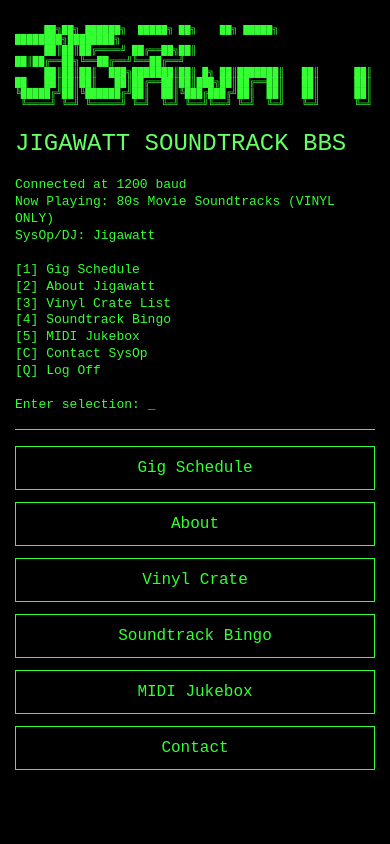
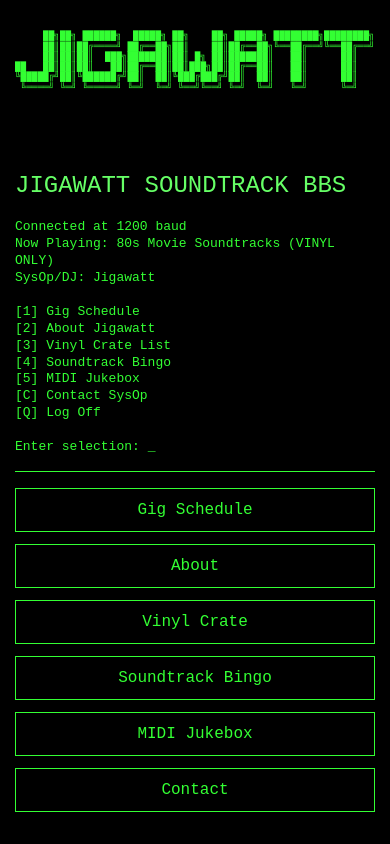
Before and after one commit to jigawattpdx/bbs, a plain HTML site: page index.html in a window 390 px wide. Drawn offline with Linux system fonts and the light colour scheme.

Commit message:
Add files via upload

```diff
--- a/index.html
+++ b/index.html
@@ -18,6 +18,7 @@
       padding: 15px;
       border: 2px solid #33ff33;
       box-shadow: 0 0 20px #0f0;
+      overflow: hidden;
     }
     h2 { color: #66ff66; font-weight: normal; }
     pre { white-space: pre-wrap; line-height: 1.3; }
@@ -39,11 +40,13 @@
     }
     .hidden { display: none; }
 
-    /* ASCII TITLE AUTO-SCALE */
+    /* ASCII TITLE — TRUE AUTO FIT */
     #asciiTitle {
-      font-size: clamp(8px, 2.5vw, 16px);
+      white-space: pre; /* preserve exact ASCII spacing */
+      display: inline-block;
+      transform-origin: top left;
+      font-size: 16px; /* base size for scaling */
       line-height: 1.1;
-      overflow-x: hidden;
     }
 
     /* MOBILE MODE */
@@ -77,7 +80,7 @@
   </style>
 </head>
 <body>
-<div class="screen">
+<div class="screen" id="screenContainer">
 
 <!-- MAIN MENU -->
 <div id="main">
@@ -123,9 +126,12 @@ Enter selection: <span class="blink">_</span>
 <pre>
 LAST THURSDAYS 7-9
 Cult Classics — Portland, OR
+Soundtrack BINGO
+Modest Prizes - Major Glory
 
 THIRD WEDNESDAYS 7-10
 Pharmacy Bar — Portland, OR
+Soundtrack BINGO
 </pre>
 <div class="mobile-menu"><button onclick="show('main')">Back</button></div>
 </div>
@@ -135,6 +141,7 @@ Pharmacy Bar — Portland, OR
 <h2>ABOUT JIGAWATT</h2>
 <pre>
 JIGAWATT spins nothing but
+the greatest and least great
 80s movie soundtracks on vinyl.
 </pre>
 <div class="mobile-menu"><button onclick="show('main')">Back</button></div>
@@ -203,19 +210,33 @@ function show(screen) {
 
 show('main');
 
-// HAPTIC FEEDBACK FOR MOBILE
-function triggerHaptic() {
-  if (navigator.vibrate) {
-    navigator.vibrate(20);
+// TRUE WIDTH-BASED ASCII AUTO FIT
+function autoFitTitle() {
+  const title = document.getElementById('asciiTitle');
+  const container = document.getElementById('screenContainer');
+
+  title.style.transform = 'scale(1)'; // reset
+
+  const containerWidth = container.clientWidth - 30; // padding buffer
+  const titleWidth = title.scrollWidth;
+
+  if (titleWidth > containerWidth) {
+    const scale = containerWidth / titleWidth;
+    title.style.transform = `scale(${scale})`;
   }
 }
 
-// Attach vibration to all buttons
+window.addEventListener('load', autoFitTitle);
+window.addEventListener('resize', autoFitTitle);
+
+// HAPTIC FEEDBACK
+function triggerHaptic() {
+  if (navigator.vibrate) navigator.vibrate(20);
+}
+
 function attachHaptics() {
   const buttons = document.querySelectorAll('button');
-  buttons.forEach(btn => {
-    btn.addEventListener('click', triggerHaptic);
-  });
+  buttons.forEach(btn => btn.addEventListener('click', triggerHaptic));
 }
 
 attachHaptics();
@@ -279,7 +300,7 @@ function nextMidi() {
 }
 
 // Tests
-console.assert(typeof show === 'function');
+console.assert(typeof autoFitTitle === 'function');
 console.assert(crateData.length > 0);
 console.assert(typeof triggerHaptic === 'function');
 </script>
```
